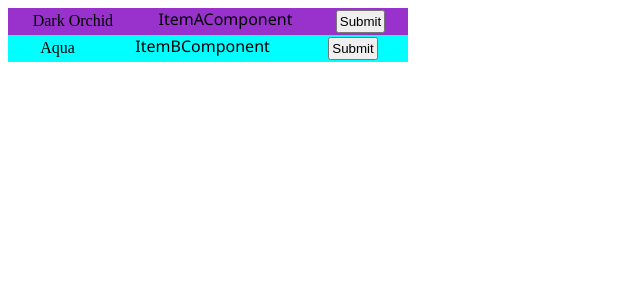
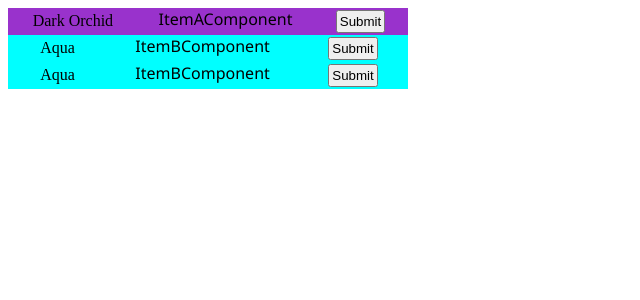
Before and after one commit to s-h-a-h/Complete-Angular, an Angular app: page / in a window 1280 px wide. Shown: the top 300 px of the page, without its empty margins (0-640 px from the left). Built offline with nearby package versions, Linux system fonts and the light colour scheme.

Commit message:
added item in comp html

```diff
--- a/src/app/app.component.html
+++ b/src/app/app.component.html
@@ -1 +1,2 @@
 <app-body></app-body>
+<app-item-b></app-item-b>
```
